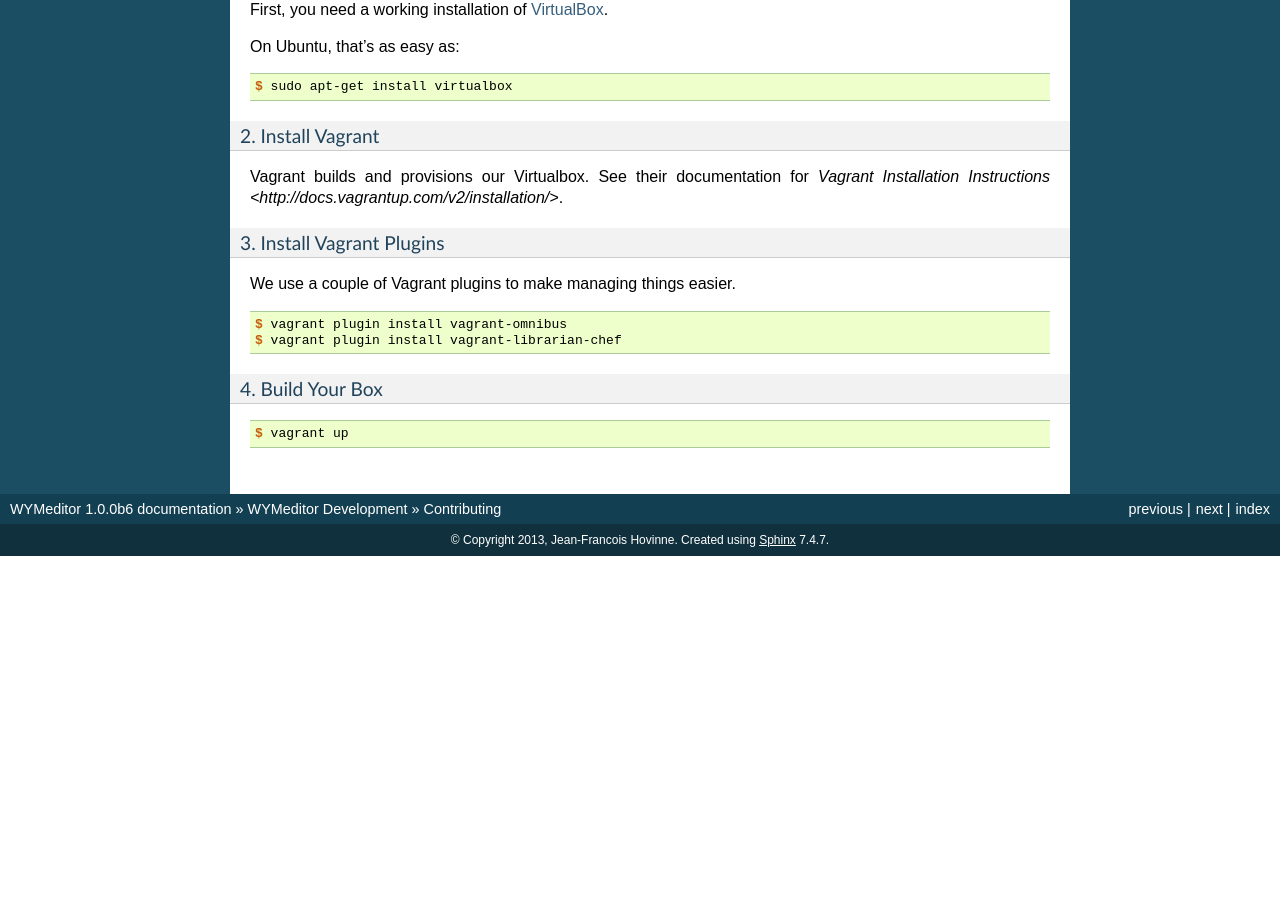
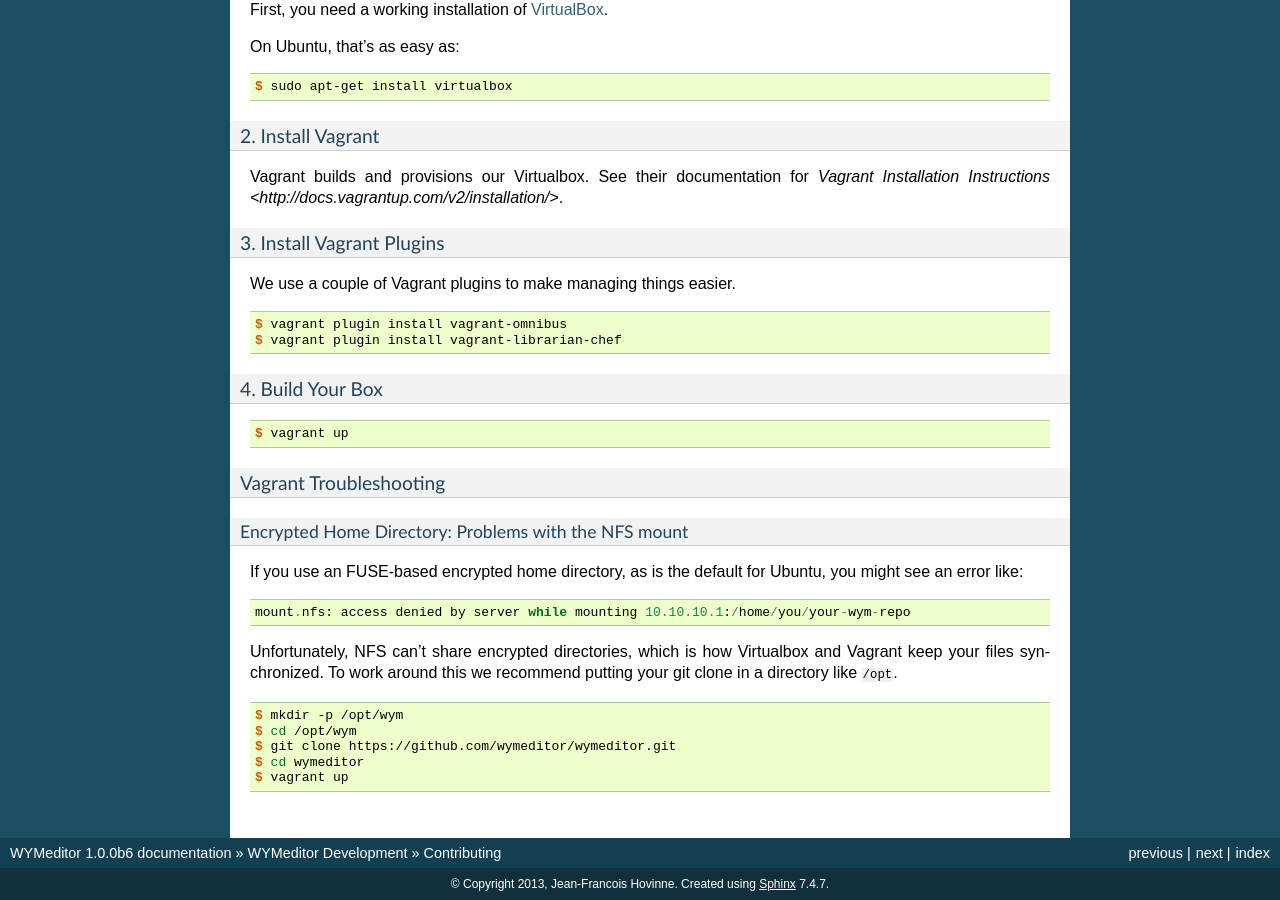
Before and after one commit to wymeditor/wymeditor, a Sphinx documentation site: the page built from docs/wymeditor_development/contributing.rst, in a window 1280 px wide and 900 px high, scrolled down 1270 px. Built offline with Sphinx 7.4.7, drawn with Linux system fonts in a browser that asks for light colours; before the commit the page ends 1826 px from its top, so only the background shows below that; some of the changed text lies outside the part shown.

Commit message:
Documented encrypted home directory troubleshooting. Thanks mightyiam!

```diff
--- a/docs/wymeditor_development/contributing.rst
+++ b/docs/wymeditor_development/contributing.rst
@@ -131,3 +131,33 @@
 .. code-block:: shell-session
 
     $ vagrant up
+
+Vagrant Troubleshooting
+-----------------------
+
+Encrypted Home Directory: Problems with the NFS mount
+^^^^^^^^^^^^^^^^^^^^^^^^^^^^^^^^^^^^^^^^^^^^^^^^^^^^^
+
+If you use an FUSE-based encrypted home directory,
+as is the default for Ubuntu,
+you might see an error like:
+
+::
+
+    mount.nfs: access denied by server while mounting 10.10.10.1:/home/you/your-wym-repo
+
+Unfortunately,
+NFS can't share encrypted directories,
+which is how Virtualbox and Vagrant
+keep your files synchronized.
+To work around this
+we recommend putting your git clone
+in a directory like ``/opt``.
+
+.. code-block:: shell-session
+
+    $ mkdir -p /opt/wym
+    $ cd /opt/wym
+    $ git clone https://github.com/wymeditor/wymeditor.git
+    $ cd wymeditor
+    $ vagrant up
```
